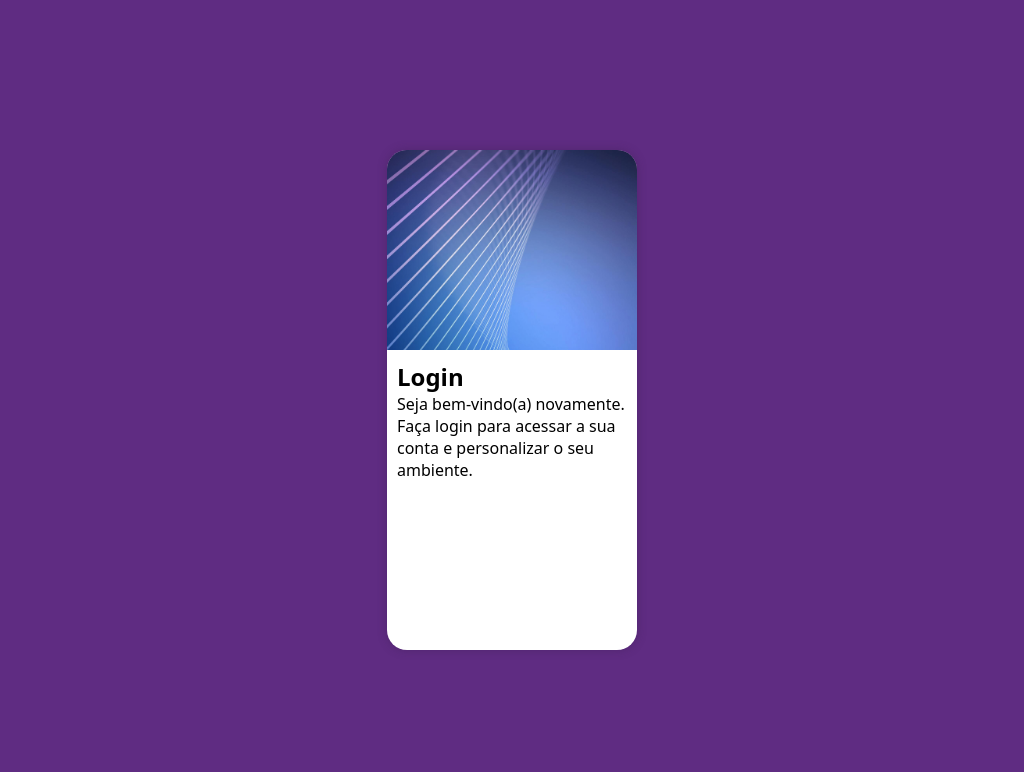
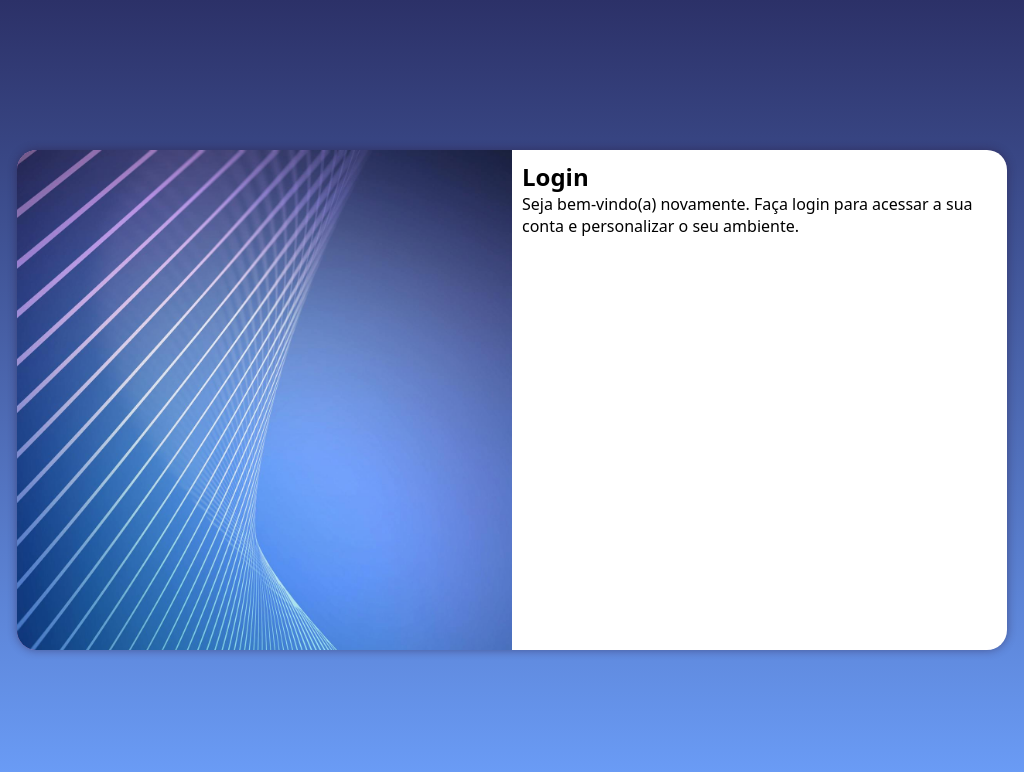
Before and after one commit to cassianoRR01/projeto-login, a plain HTML site: page index.html in a window 1024 px wide. Drawn offline with Linux system fonts and the light colour scheme.

Commit message:
media queries atualizadas

```diff
--- /dev/null
+++ b/estilos/media-queries.css
@@ -0,0 +1,43 @@
+@charset "UTF-8";
+
+@media screen and (min-width: 769px) and (max-width: 1024px) {
+    body {
+        background-image: linear-gradient(to bottom, #2C3168, #6C9FFA);
+    }
+
+    section#login {
+        width: 80vw;
+    }
+
+    div#imagem {
+        float: left;
+        height: 100%;
+        width: 30%;
+    }
+
+    div#formulario {
+        float: right;
+        width: 70%;
+    }
+}
+
+
+@media screen and (min-width: 1024px) {
+    body {background-image: linear-gradient(to bottom, #2C3168, #6C9FFA);
+    }
+
+    section#login {
+        width: 990px;
+    }
+
+    div#imagem {
+        float: left;
+        height: 100%;
+        width: 50%;
+    }
+
+    div#formulario {
+        float: right;
+        width: 50%;
+    }
+}
--- a/estilos/style.css
+++ b/estilos/style.css
@@ -14,7 +14,7 @@ Lilás: #5f2c82
  }
 
  body, html {
-    background-color: #5f2c82;
+    background-color: #2C3168;
     height: 100vh;
     width: 100vw;
  }
@@ -27,7 +27,7 @@ Lilás: #5f2c82
 
  section#login {
     position: absolute;
-    box-shadow:0px 0px 10px #3f1e5573;
+    box-shadow:0px 0px 10px rgba(40, 19, 54, 0.451);
     top: 50%;
     left: 50%;
     background-color: white;
@@ -36,6 +36,8 @@ Lilás: #5f2c82
     height: 500px;
     border-radius: 20px;
     transform: translate(-50%, -50%);
+    transition: width 0.2s, height 0.2s;
+    transition-timing-function: ease;
  }
 
  div#imagem {
--- a/index.html
+++ b/index.html
@@ -5,6 +5,7 @@
     <meta name="viewport" content="width=device-width, initial-scale=1.0">
     <title>Document</title>
     <link rel="stylesheet" href="estilos/style.css">
+    <link rel="stylesheet" href="estilos/media-queries.css">
 </head>
 <body>
     <main>
```
